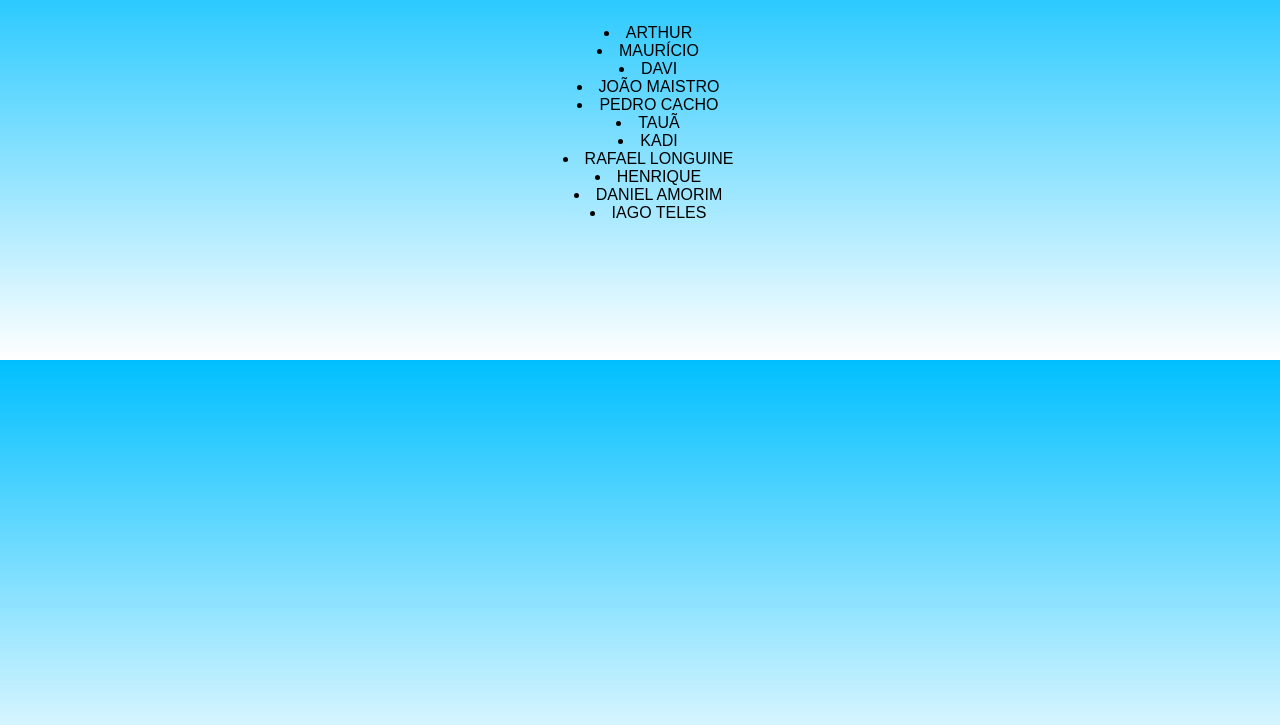
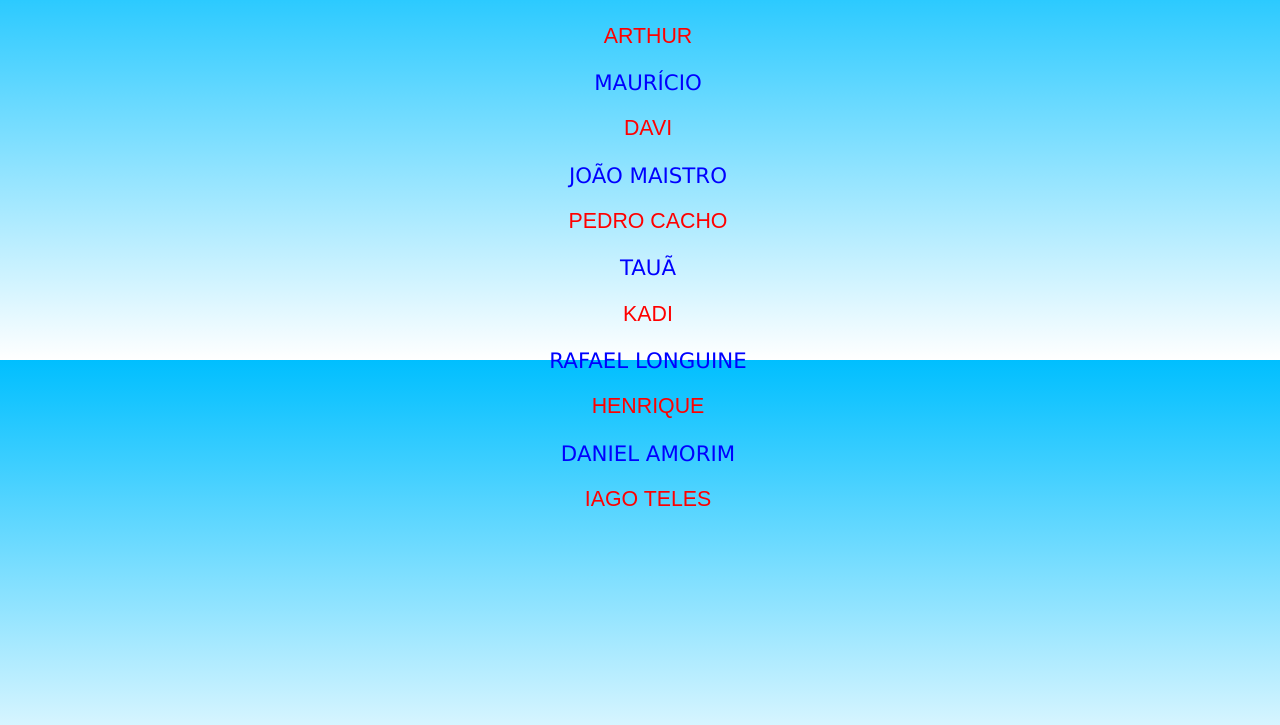
Before and after one commit to Cgzinnzx/2024SITE2, a plain HTML site: page elenco.html in a window 1280 px wide. Shown: the part 75-800 px from the top of the page. Drawn offline with Linux system fonts and the light colour scheme.

Commit message:
Add files via upload

```diff
--- a/elenco.html
+++ b/elenco.html
@@ -9,20 +9,17 @@
 <body>
 
     <h1>ESCALAÇÃO:</h1>
-        <li>ARTHUR</li>
-        <li>MAURÍCIO</li>
-        <li>DAVI</li>
-        <li>JOÃO MAISTRO</li>
-        <li>PEDRO CACHO</li>
-        <li>TAUÃ</li>
-        <li>KADI</li>
-        <li>RAFAEL LONGUINE</li>
-        <li>HENRIQUE</li>
-        <li>DANIEL AMORIM</li>
-        <li>IAGO TELES</li>
-
-
-
+    <p class="jp">ARTHUR</p>
+    <p class="pj">MAURÍCIO</p>
+    <p class="jp">DAVI</p>
+    <p class="pj">JOÃO MAISTRO</p>
+    <p class="jp">PEDRO CACHO</p>
+    <p class="pj">TAUÃ</p>
+    <p class="jp">KADI</p>
+    <p class="pj">RAFAEL LONGUINE</p>
+    <p class="jp">HENRIQUE</p>
+    <p class="pj">DANIEL AMORIM</p>
+    <p class="jp">IAGO TELES</p>
 
 </body>
 </html>
```
Also changed, not shown: instagram.html (+8 -3 lines), jogos.html (+4 -4 lines), lojas.html (+10 -5 lines).
